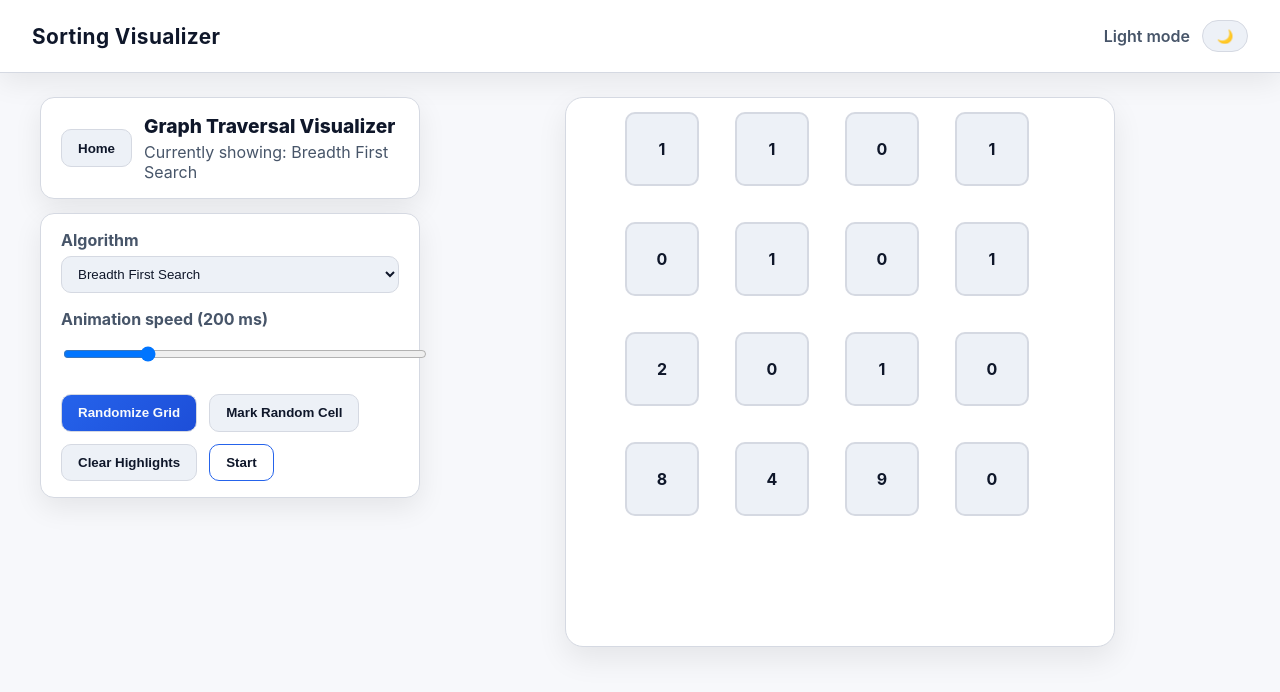
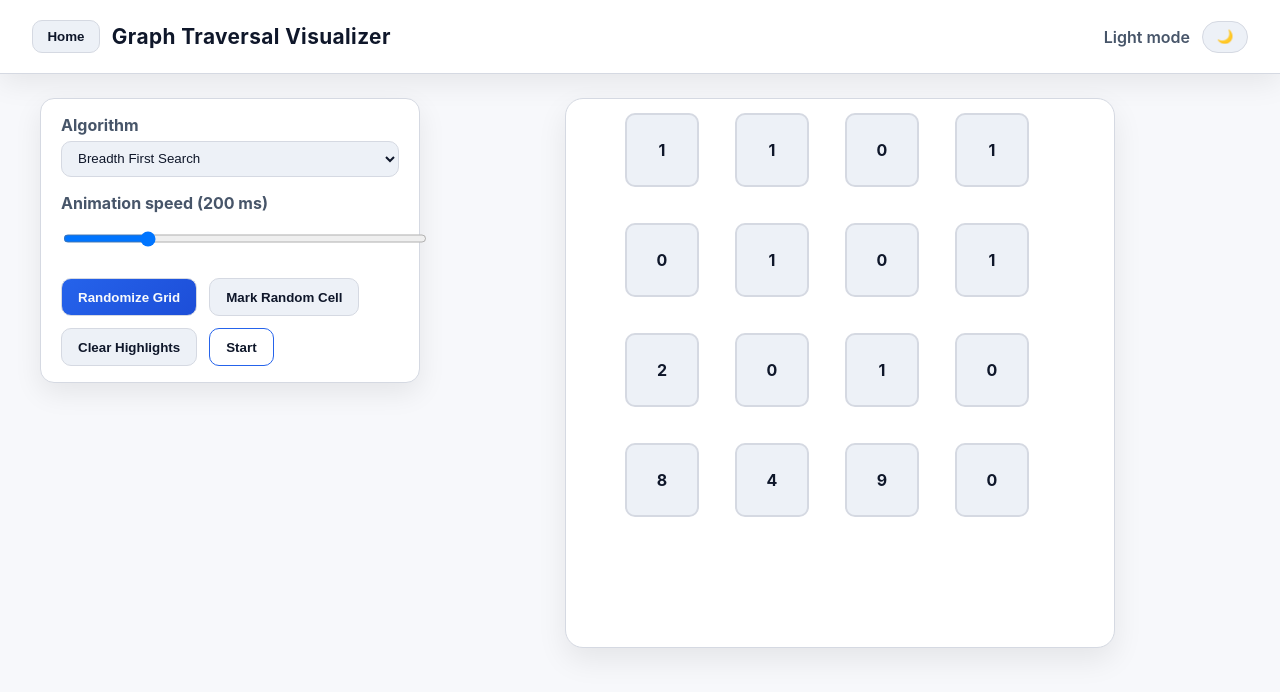
Before and after one commit to KartikHegde64bit/SortingVisualizer, a React (Create React App) app: page /graphAlgorithms in a window 1280 px wide. Shown: the top 692 px of the page. Built offline with nearby package versions, Linux system fonts and the light colour scheme.

Commit message:
refactor: enhance HomePage and UxBoard components with improved layout and styling, add speed control to SortingComponent

```diff
--- a/src/components/HomePage/HomePage.css
+++ b/src/components/HomePage/HomePage.css
@@ -16,10 +16,26 @@
     box-shadow: 0 8px 30px rgba(0,0,0,0.08);
 }
 
+.header-left {
+    display: flex;
+    align-items: center;
+    gap: 0.75rem;
+}
+
 .brand {
     font-size: 1.3rem;
     font-weight: 700;
     letter-spacing: 0.02em;
+}
+
+.header-home {
+    border: 1px solid var(--border);
+    border-radius: 10px;
+    background: var(--surface-muted);
+    color: var(--text-primary);
+    padding: 0.5rem 0.9rem;
+    font-weight: 700;
+    cursor: pointer;
 }
 
 .header-actions {
--- a/src/components/HomePage/HomePage.jsx
+++ b/src/components/HomePage/HomePage.jsx
@@ -1,35 +1,33 @@
-import React, { Component } from 'react';
-import * as ReactDOM from "react-dom/client";
+import React from 'react';
 
 import './HomePage.css';
 import UxBoard from '../UxBoard/UxBoard';
 import SortingComponent from '../SortingComponent/SortingComponent';
 import GettingStarted from '../GettingStarted/GettingStarted';
 
-import { createBrowserRouter, RouterProvider } from "react-router-dom";
+import { BrowserRouter, Routes, Route, useLocation, useNavigate } from "react-router-dom";
 
-const router = createBrowserRouter([
-    {
-        path: "",
-        element: <GettingStarted/>
-    },
-    {
-        path: "/sortAlgorithms",
-        element: <SortingComponent/>
-    },
-    {
-        path: "/graphAlgorithms",
-        element: <UxBoard/>
+const Header = ({ theme, onToggleTheme }) => {
+    const location = useLocation();
+    const navigate = useNavigate();
+
+    const isSortingPage = location.pathname === '/sortAlgorithms';
+    const isGraphPage = location.pathname === '/graphAlgorithms';
+    const showHome = isSortingPage || isGraphPage;
+
+    let title = 'Sorting Visualizer';
+    if (isGraphPage) {
+        title = 'Graph Traversal Visualizer';
     }
-]);
 
-class HomePage extends Component {
-    render() {
-        const { theme, onToggleTheme } = this.props;
     return (
-            <div id='homepage' className='homepage'>
         <header className="app-header">
-                    <div className="brand">Sorting Visualizer</div>
+            <div className="header-left">
+                {showHome ? (
+                    <button className="header-home" onClick={() => navigate('/')}>Home</button>
+                ) : null}
+                <div className="brand">{title}</div>
+            </div>
             <div className="header-actions">
                 <span className="theme-label">{theme === 'light' ? 'Light' : 'Dark'} mode</span>
                 <button className="theme-toggle" onClick={onToggleTheme}>
@@ -37,19 +35,24 @@ class HomePage extends Component {
                 </button>
             </div>
         </header>
+    );
+};
+
+const HomePage = ({ theme, onToggleTheme }) => {
+    return (
+        <BrowserRouter>
+            <div id='homepage' className='homepage'>
+                <Header theme={theme} onToggleTheme={onToggleTheme} />
                 <main className="app-content">
-                    <RouterProvider router={router} />
+                    <Routes>
+                        <Route path="/" element={<GettingStarted />} />
+                        <Route path="/sortAlgorithms" element={<SortingComponent />} />
+                        <Route path="/graphAlgorithms" element={<UxBoard />} />
+                    </Routes>
                 </main>
             </div>
+        </BrowserRouter>
     );
-    }
-}
-
-const root = ReactDOM.createRoot(document.getElementById("root")); // Ensure you use the correct root ID
-root.render(
-    <React.StrictMode>
-        <HomePage />
-    </React.StrictMode>
-);
+};
 
 export default HomePage;
--- a/src/components/SortingComponent/SortingComponent.css
+++ b/src/components/SortingComponent/SortingComponent.css
@@ -55,6 +55,21 @@
 .step-counter {
 	font-weight: 600;
 	color: var(--text-secondary);
+}
+
+.speed-control {
+	display: flex;
+	flex-direction: column;
+	gap: 0.35rem;
+}
+
+.speed-control label {
+	font-weight: 600;
+	color: var(--text-secondary);
+}
+
+.speed-control input[type='range'] {
+	width: 100%;
 }
 
 .frame {
--- a/src/components/SortingComponent/SortingComponent.jsx
+++ b/src/components/SortingComponent/SortingComponent.jsx
@@ -90,6 +90,11 @@ class SortingComponent extends Component {
             }),
             this.generateSteps
         );
+    };
+
+    handleSpeedChange = (event) => {
+        const delay = parseInt(event.target.value, 10);
+        this.setState({ delay });
     };
 
     generateRandomNumber = (min, max) => Math.floor(Math.random() * (max - min) + min);
@@ -206,6 +211,17 @@ class SortingComponent extends Component {
                         <button className="generate-button" onClick={this.generateRandomArray}>
                             New Array
                         </button>
+                        <div className="speed-control">
+                            <label>Animation speed ({this.state.delay} ms)</label>
+                            <input
+                                type="range"
+                                min="50"
+                                max="1000"
+                                step="50"
+                                value={this.state.delay}
+                                onChange={this.handleSpeedChange}
+                            />
+                        </div>
                         <div className="step-counter">
                             Step {currentStep + 1} / {arraySteps.length}
                         </div>
--- a/src/components/UxBoard/UxBoard.css
+++ b/src/components/UxBoard/UxBoard.css
@@ -16,46 +16,12 @@
 .uxboard-left {
     display: flex;
     flex-direction: column;
-    gap: 0.9rem;
+    gap: 1rem;
 }
 
 .uxboard-right {
     display: flex;
     justify-content: center;
-}
-
-.uxboard-header {
-    background: var(--surface);
-    border: 1px solid var(--border);
-    border-radius: 14px;
-    padding: 1rem 1.25rem;
-    box-shadow: 0 10px 28px rgba(0,0,0,0.08);
-}
-
-.home-and-title {
-    display: flex;
-    gap: 0.75rem;
-    align-items: center;
-}
-
-.uxboard-title {
-    font-size: 1.2rem;
-    font-weight: 800;
-}
-
-.uxboard-subtitle {
-    color: var(--text-secondary);
-    margin-top: 0.25rem;
-}
-
-.home-button {
-    border: 1px solid var(--border);
-    background: var(--surface-muted);
-    color: var(--text-primary);
-    padding: 0.65rem 1rem;
-    border-radius: 10px;
-    font-weight: 700;
-    cursor: pointer;
 }
 
 .uxboard-controls {
--- a/src/components/UxBoard/UxBoard.jsx
+++ b/src/components/UxBoard/UxBoard.jsx
@@ -3,10 +3,8 @@ import './UxBoard.css';
 import UxCell from '../UxCell/UxCell';
 import { breadthFirstSearchFor2DGrid } from '../../algorithms/graph/bfs';
 import { depthFirstSearchFor2DGrid } from '../../algorithms/graph/dfs';
-import { useNavigate } from 'react-router-dom';
 
 const UxBoard = ({ inpRowLen = 4, inpColLen = 4 }) => {
-    const navigate = useNavigate();
     const [inputMatrix, setInputMatrix] = useState([
         [1, 1, 0, 1],
         [0, 1, 0, 1],
@@ -100,16 +98,6 @@ const UxBoard = ({ inpRowLen = 4, inpColLen = 4 }) => {
         <div className='uxboard-wrapper'>
             <div className='uxboard-layout'>
                 <div className='uxboard-left'>
-                    <div className='uxboard-header'>
-                        <div className='home-and-title'>
-                            <button className='home-button' onClick={() => navigate('/')}>Home</button>
-                            <div>
-                                <div className='uxboard-title'>Graph Traversal Visualizer</div>
-                                <div className='uxboard-subtitle'>Currently showing: {selectedOption}</div>
-                            </div>
-                        </div>
-                    </div>
-
                     <div className='uxboard-controls'>
                         <div className='control-group'>
                             <label>Algorithm</label>
```
Lines whose indentation alone changed are shown as unchanged.
